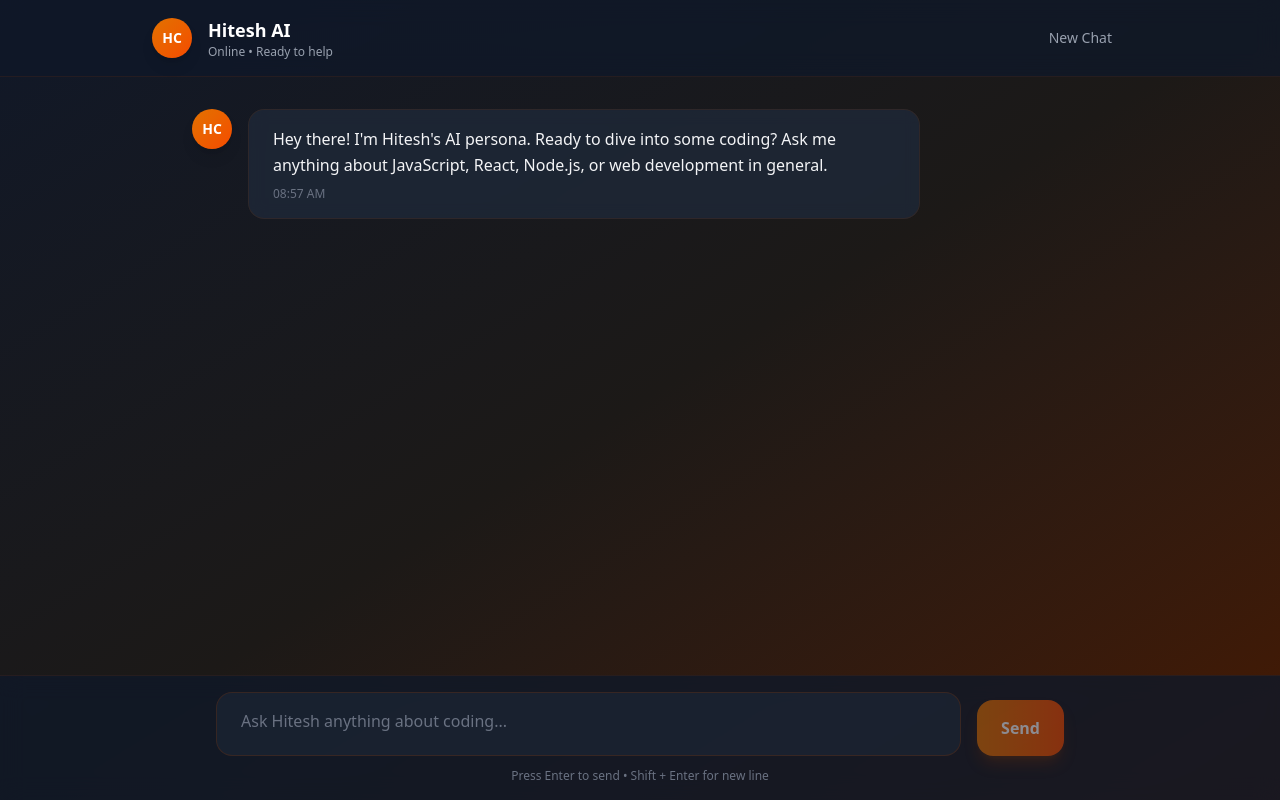
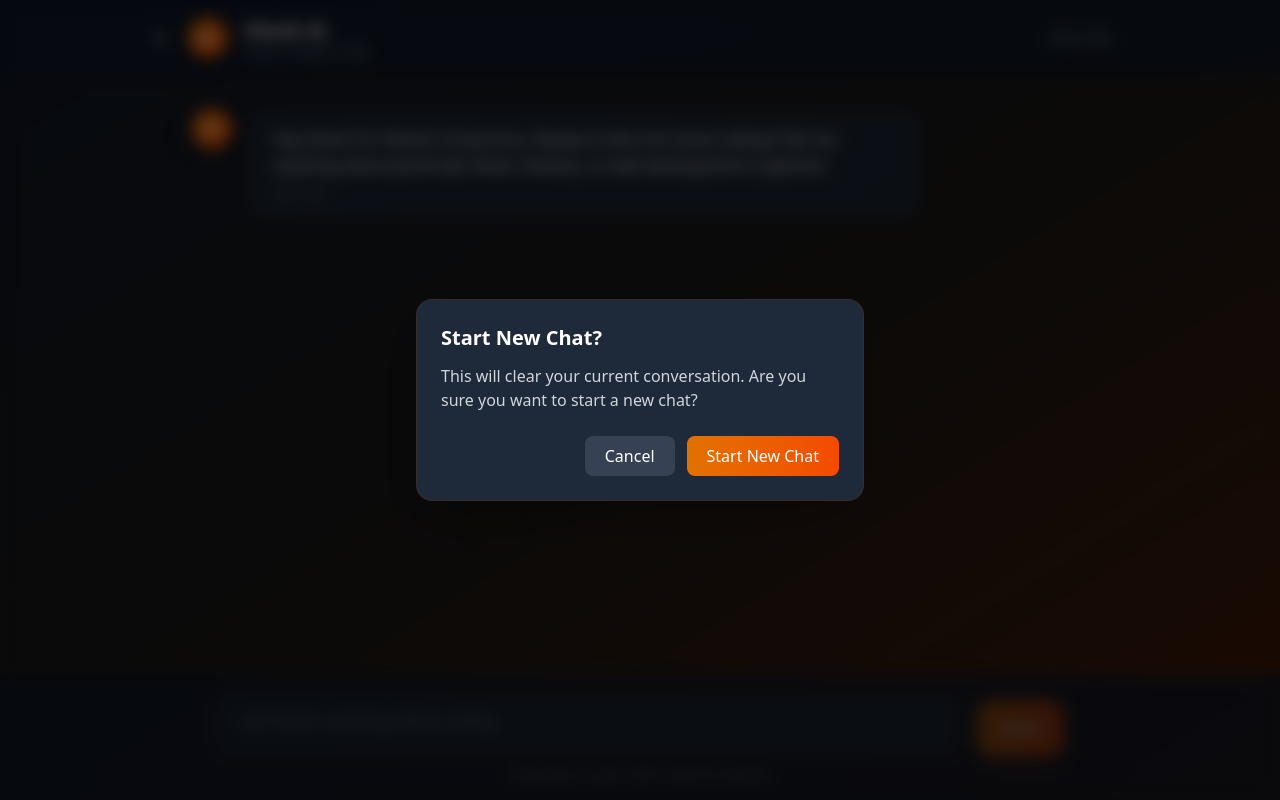
Before and after one commit to kishoraman21/persona, a React (Vite) app in the folder aipersona_frontend/: page /chat in a window 1280 px wide. Both pictures are taken after a click on the button "New Chat". Built offline with nearby package versions, Linux system fonts and the light colour scheme.

Commit message:
add modal and back button

```diff
--- a/aipersona_frontend/src/components/Chat.jsx
+++ b/aipersona_frontend/src/components/Chat.jsx
@@ -1,6 +1,7 @@
 import React, { useState, useRef, useEffect } from 'react';
 import { motion, AnimatePresence } from 'framer-motion';
 import axios from "axios"
+import ReactMarkdown from "react-markdown";
 
 export default function HiteshAIChat() {
   const [messages, setMessages] = useState([
@@ -13,6 +14,7 @@ export default function HiteshAIChat() {
   ]);
   const [input, setInput] = useState('');
   const [isTyping, setIsTyping] = useState(false);
+  const [showModal, setShowModal] = useState(false);
   const messagesEndRef = useRef(null);
 
   const scrollToBottom = () => {
@@ -41,10 +43,11 @@ export default function HiteshAIChat() {
   const currentInput = input;
   setInput('');
   setIsTyping(true);
-  const api = import.meta.env.Backend_url
+  const api = import.meta.env.VITE_BACKEND_URL;
+
 
   try {
-    const response = await axios.post(api/chat, {
+    const response = await axios.post(`${api}/chat`, {
       message: currentInput,
     });
 
@@ -67,7 +70,7 @@ export default function HiteshAIChat() {
     const errorMessage = {
       id: messages.length + 2,
       type: 'bot',
-      text: "Sorry, I'm having trouble connecting right now. Please check if the backend server is running on http://localhost:8000",
+      text: "Sorry, I'm having trouble connecting right now. Please check if the backend server is running.",
       timestamp: new Date().toLocaleTimeString([], {
         hour: '2-digit',
         minute: '2-digit'
@@ -97,6 +100,11 @@ export default function HiteshAIChat() {
         timestamp: new Date().toLocaleTimeString([], { hour: '2-digit', minute: '2-digit' })
       }
     ]);
+    setShowModal(false);
+  };
+
+  const handleBackToHome = () => {
+    window.location.href = '/';
   };
 
   return (
@@ -105,6 +113,15 @@ export default function HiteshAIChat() {
       <header className="backdrop-blur-md bg-gray-900/80 border-b border-amber-900/20">
         <div className="max-w-5xl mx-auto px-6 py-4 flex justify-between items-center">
           <div className="flex items-center gap-4">
+            <button
+              onClick={handleBackToHome}
+              className="text-gray-400 hover:text-white transition-colors text-sm flex items-center gap-2"
+            >
+              <svg xmlns="http://www.w3.org/2000/svg" className="h-5 w-5" viewBox="0 0 20 20" fill="currentColor">
+                <path fillRule="evenodd" d="M9.707 16.707a1 1 0 01-1.414 0l-6-6a1 1 0 010-1.414l6-6a1 1 0 011.414 1.414L5.414 9H17a1 1 0 110 2H5.414l4.293 4.293a1 1 0 010 1.414z" clipRule="evenodd" />
+              </svg>
+
+            </button>
             <div className="w-10 h-10 rounded-full bg-gradient-to-br from-amber-600 to-orange-600 flex items-center justify-center text-white font-bold text-sm shadow-lg">
               HC
             </div>
@@ -114,7 +131,7 @@ export default function HiteshAIChat() {
             </div>
           </div>
           <button
-            onClick={handleNewChat}
+            onClick={() => setShowModal(true)}
             className="px-4 py-2 text-gray-400 hover:text-white transition-colors text-sm"
           >
             New Chat
@@ -156,7 +173,9 @@ export default function HiteshAIChat() {
                         : 'bg-gray-800/80 backdrop-blur-sm text-gray-100 border border-amber-900/20'
                     }`}
                   >
-                    <p className="text-base leading-relaxed whitespace-pre-wrap">{message.text}</p>
+                    <div className="text-base leading-relaxed break-words overflow-wrap-anywhere">
+                      <ReactMarkdown>{message.text}</ReactMarkdown>
+                    </div>
                     <p className={`text-xs mt-2 ${message.type === 'user' ? 'text-amber-100' : 'text-gray-500'}`}>
                       {message.timestamp}
                     </p>
@@ -217,6 +236,36 @@ export default function HiteshAIChat() {
           </p>
         </div>
       </div>
+
+      {/* New Chat Confirmation Modal */}
+      {showModal && (
+        <div className="fixed inset-0 bg-black/60 backdrop-blur-sm flex items-center justify-center z-50">
+          <motion.div
+            initial={{ opacity: 0, scale: 0.9 }}
+            animate={{ opacity: 1, scale: 1 }}
+            className="bg-gray-800 border border-amber-900/30 rounded-2xl p-6 max-w-md mx-4 shadow-2xl"
+          >
+            <h3 className="text-xl font-bold text-white mb-3">Start New Chat?</h3>
+            <p className="text-gray-300 mb-6">
+              This will clear your current conversation. Are you sure you want to start a new chat?
+            </p>
+            <div className="flex gap-3 justify-end">
+              <button
+                onClick={() => setShowModal(false)}
+                className="px-5 py-2 bg-gray-700 text-white rounded-lg font-medium hover:bg-gray-600 transition-colors"
+              >
+                Cancel
+              </button>
+              <button
+                onClick={handleNewChat}
+                className="px-5 py-2 bg-gradient-to-r from-amber-600 to-orange-600 text-white rounded-lg font-medium hover:from-amber-700 hover:to-orange-700 transition-all"
+              >
+                Start New Chat
+              </button>
+            </div>
+          </motion.div>
+        </div>
+      )}
     </div>
   );
 }
```
